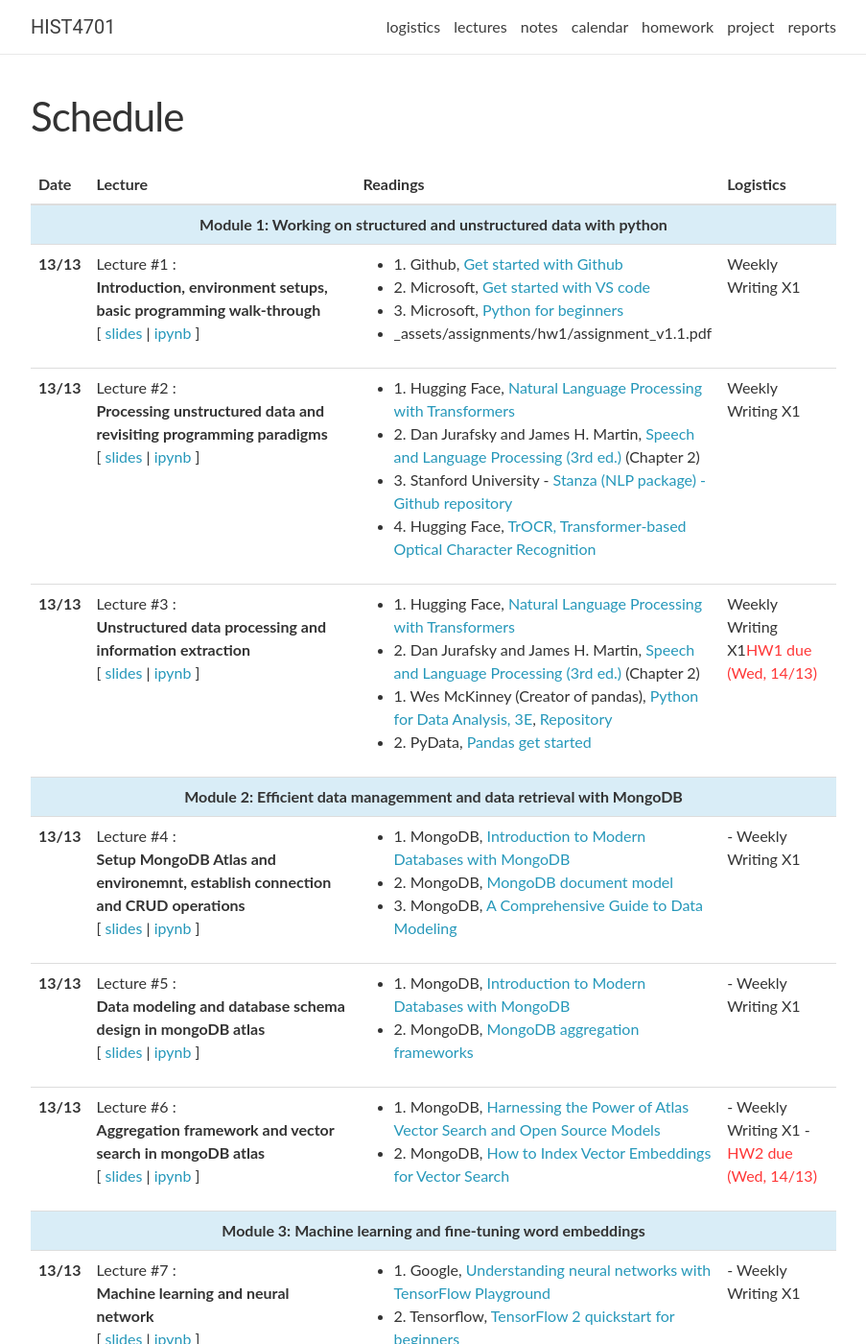
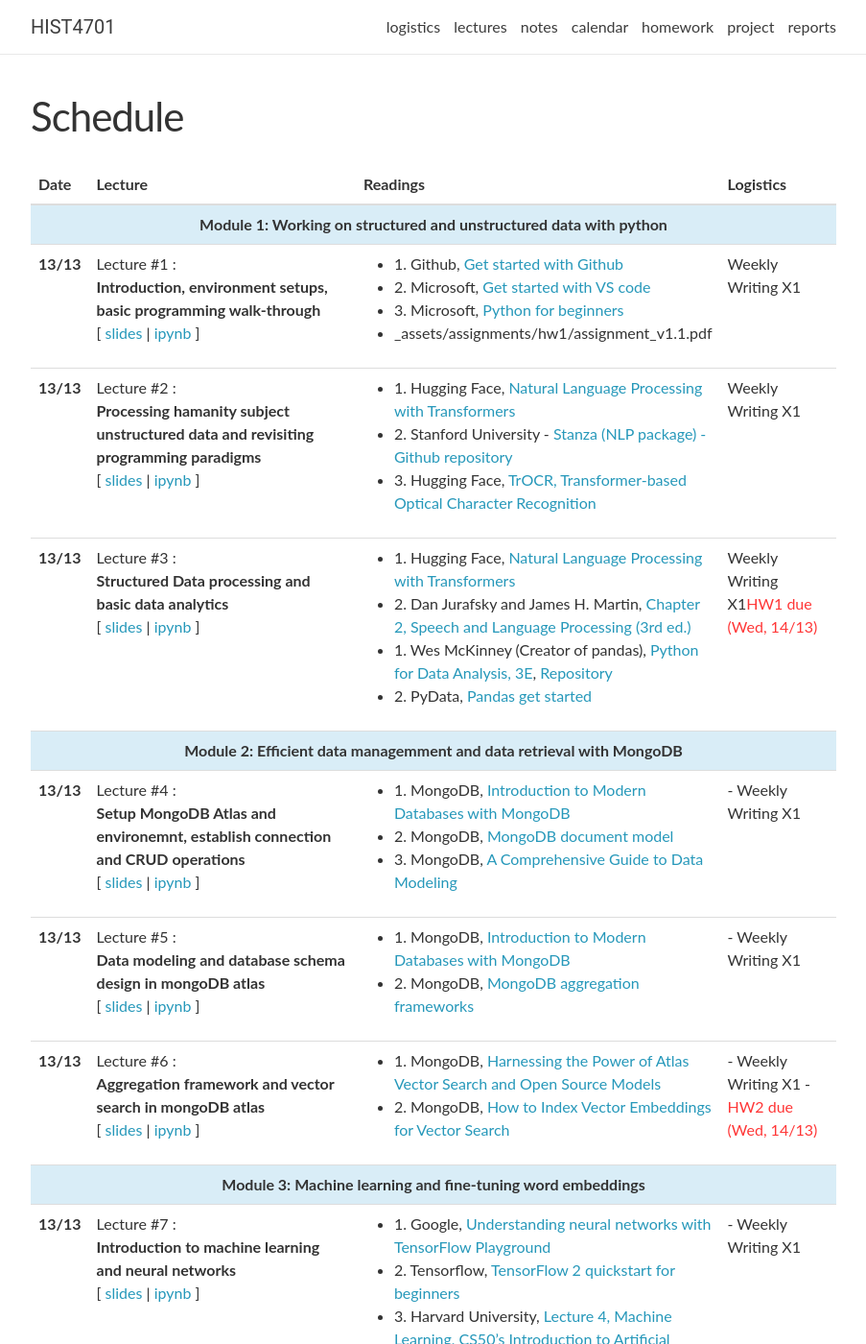
Before and after one commit to pakkinlau/prog-for-humanists-web, a Jekyll site: the page built from _pages/lectures.md, in a window 1280 px wide and 1400 px high. Shown: the whole window at 96% size, without its empty margins (188-1091 px from the left). Built offline with Jekyll 4.4.1, drawn with Linux system fonts in a browser that asks for light colours; nearby versions of some CDN libraries; comment, search, counter and statistics services are not loaded; some of the changed text lies outside the part shown.

Commit message:
Gites: Automated add-commit-push. Datetime tag: 04/01/2024 23:22:24

```diff
--- a/_data/lectures.yml
+++ b/_data/lectures.yml
@@ -16,25 +16,24 @@
 
 - date: 13/13
   title: >
-    <strong>Processing unstructured data and revisiting programming paradigms</strong>
+    <strong>Processing hamanity subject unstructured data and revisiting programming paradigms</strong>
   slides: https://docs.google.com/presentation/d/1fz-IHdIhDk3EcaWcgNb5_TkrM5XXfZl-YAx5EsXUrZc/edit#slide=id.g2a8a698d9b2_1_72
   ipynb: https://github.com/pakkinlau/prog-for-humanists/tree/main/colabs/Unit%201a%20-%20Unstructured%20data
   readings:
     - 1. Hugging Face, <a href="https://github.com/nlp-with-transformers/notebooks" target="_blank">Natural Language Processing with Transformers</a>
-    - 2. Dan Jurafsky and James H. Martin, <a href="https://web.stanford.edu/~jurafsky/slp3/" target="_blank">Speech and Language Processing (3rd ed.)</a> (Chapter 2)
-    - 3. Stanford University - <a href="https://stanfordnlp.github.io/stanza/" target="_blank">Stanza (NLP package) - Github repository</a>
-    - 4. Hugging Face, <a href="https://huggingface.co/docs/transformers/model_doc/trocr" target="_blank">TrOCR, Transformer-based Optical Character Recognition</a>
+    - 2. Stanford University - <a href="https://stanfordnlp.github.io/stanza/" target="_blank">Stanza (NLP package) - Github repository</a>
+    - 3. Hugging Face, <a href="https://huggingface.co/docs/transformers/model_doc/trocr" target="_blank">TrOCR, Transformer-based Optical Character Recognition</a>
   logistics:
     - Weekly Writing X1
 
 - date: 13/13
   title: >
-    <strong>Unstructured data processing and information extraction</strong>
+    <strong>Structured Data processing and basic data analytics</strong>
   slides: https://docs.google.com/presentation/d/1mcS9j51Jx33ZPGKQw1SuvnRXWGBupL1AuSwOHbenVrM/edit#slide=id.p
   ipynb: https://github.com/pakkinlau/prog-for-humanists/tree/main/colabs/Unit%201a%20-%20Unstructured%20data
   readings:
     - 1. Hugging Face, <a href="https://github.com/nlp-with-transformers/notebooks" target="_blank">Natural Language Processing with Transformers</a>
-    - 2. Dan Jurafsky and James H. Martin, <a href="https://web.stanford.edu/~jurafsky/slp3/" target="_blank">Speech and Language Processing (3rd ed.)</a> (Chapter 2)
+    - 2. Dan Jurafsky and James H. Martin, <a href="https://web.stanford.edu/~jurafsky/slp3/" target="_blank">Chapter 2, Speech and Language Processing (3rd ed.)</a>
     - 1. Wes McKinney (Creator of pandas), <a href="https://wesmckinney.com/book/numpy-basics" target="_blank">Python for Data Analysis, 3E</a>, <a href="https://github.com/wesm/pydata-book" target="_blank">Repository</a>
     - 2. PyData, <a href="https://pandas.pydata.org/docs/getting_started/index.html" target="_blank">Pandas get started</a>
   logistics:
@@ -89,34 +88,37 @@
 
 - date: 13/13
   title: >
-    <strong>Machine learning and neural network</strong>
+    <strong>Introduction to machine learning and neural networks</strong>
   slides: https://github.com/pakkinlau/prog-for-humanists/blob/main/slides/Unit%203/slide3a%20-%20Neural%20network%20basics.md
   ipynb: https://github.com/pakkinlau/prog-for-humanists/tree/main/colabs/Unit%203a%20-%20Basics%20of%20machinel%20learning
   readings:
     - 1. Google, <a href="https://cloud.google.com/blog/products/ai-machine-learning/understanding-neural-networks-with-tensorflow-playground" target="_blank">Understanding neural networks with TensorFlow Playground</a>
     - 2. Tensorflow, <a href="https://www.tensorflow.org/tutorials/quickstart/beginner" target="_blank">TensorFlow 2 quickstart for beginners</a>
+    - 3. Harvard University, <a href="https://cs50.harvard.edu/ai/2024/notes/4/" target="_blank">Lecture 4, Machine Learning, CS50’s Introduction to Artificial Intelligence with Python</a>
+    - 4. Harvard University, <a href="https://cs50.harvard.edu/ai/2024/weeks/5/" target="_blank">Lecture 5, Neural Networks, CS50’s Introduction to Artificial Intelligence with Python</a>
 
   logistics: >
     - Weekly Writing X1
 
 - date: 13/13
   title: >
-    <strong>Static and contextual word embeddings</strong>
+    <strong>Numerical representations of Languages</strong>
   slides: https://github.com/pakkinlau/prog-for-humanists/blob/main/slides/Unit%203/slide3b%20-%20Embeddings%20in%20Machine%20Learning.md
   ipynb: https://github.com/pakkinlau/prog-for-humanists/tree/main/colabs/Unit%203b%20-%20Understanding%20word%20embeddings
   readings:
-    - 1. Dan Jurafsky and James H. Martin, <a href="https://web.stanford.edu/~jurafsky/slp3/" target="_blank">Speech and Language Processing (3rd ed.)</a> (Chapter 6,7,10)
+    - 1. Dan Jurafsky and James H. Martin, <a href="https://web.stanford.edu/~jurafsky/slp3/" target="_blank">Chapter 6,7,10, Speech and Language Processing (3rd ed.)</a>
+    - 2. Harvard University, <a href="https://cs50.harvard.edu/ai/2024/weeks/6/" target="_blank">Lecture 6, Languages, CS50’s Introduction to Artificial Intelligence with Python</a>
 
   logistics: >
     - Weekly Writing X1
 
 - date: 13/13
   title: >
-    <strong>Fine-tuning word embeddings</strong>
+    <strong>Fine-tuning word embeddings for text data analysis</strong>
   slides: https://github.com/pakkinlau/prog-for-humanists/blob/main/slides/Unit%203/slide3c%20-%20Fine-tuning.md
   ipynb: https://github.com/pakkinlau/prog-for-humanists/tree/main/colabs/Unit%203c%20-%20%20Fine-tuning%20word%20embeddings
   readings:
-    - 1. Dan Jurafsky and James H. Martin, <a href="https://web.stanford.edu/~jurafsky/slp3/" target="_blank">Speech and Language Processing (3rd ed.)</a> (Chapter 11)
+    - 1. Dan Jurafsky and James H. Martin, <a href="https://web.stanford.edu/~jurafsky/slp3/" target="_blank">Chapter 11, Speech and Language Processing (3rd ed.)</a>
 
   logistics: >
     - Weekly Writing X1
@@ -144,7 +146,8 @@
   slides:
   ipynb: https://github.com/pakkinlau/prog-for-humanists/tree/main/colabs/Unit%204c%20-%20Streamlit
   readings:
-    - 1. Streamlit, <a href="https://docs.streamlit.io/library/get-started" target="_blank">Streamlit get started</a> (Chapter 11)
+    - 1. Streamlit, <a href="https://docs.streamlit.io/library/get-started" target="_blank">Streamlit get started</a>
+    - 2. William J.B. Mattingly, <a href="https://python-textbook.pythonhumanities.com/05_streamlit/05_01_01_intro.html" target="_blank">Chapter 5, Introduction to python for humanists</a>
 
   logistics: >
     - Weekly Writing X1
@@ -156,7 +159,7 @@
   slides:
   ipynb: https://github.com/pakkinlau/prog-for-humanists/tree/main/colabs/Unit%204d%20-%20Deployment
   readings:
-    - 1. Dan Jurafsky and James H. Martin, <a href="https://web.stanford.edu/~jurafsky/slp3/" target="_blank">Speech and Language Processing (3rd ed.)</a> (Chapter 11)
+    - 1. HuggingFace, <a href="https://huggingface.co/docs/hub/spaces-sdks-streamlit" target="_blank">Streamlit space, HuggingFace</a>
 
   logistics: >
     - Weekly Writing X1
```
